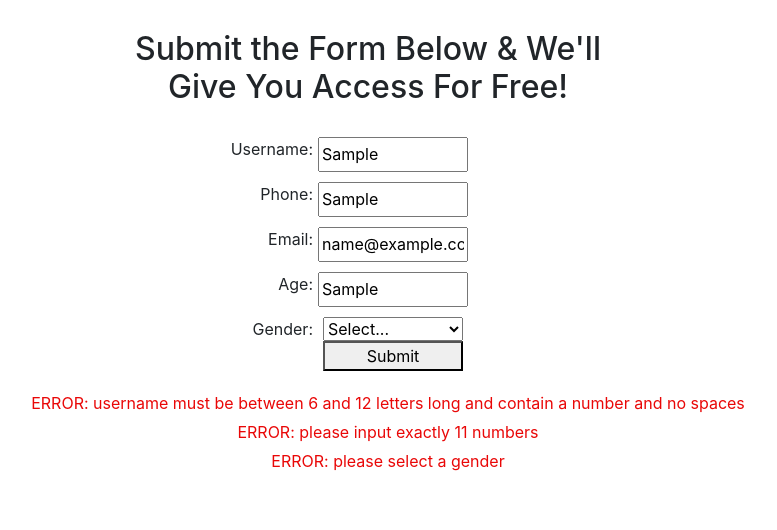
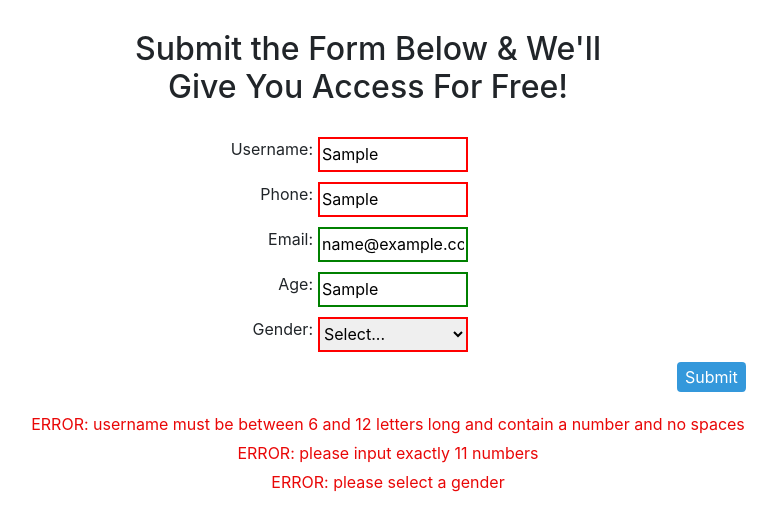
Before and after one commit to harrystead/Form-Validation, a plain HTML site: page index.html in a window 1280 px wide. Both pictures are taken after typing "Sample", "Sample", "name@example.com", "Sample" into the empty fields and a click on the button "Submit". Shown: the whole page, without its empty margins (272-1049 px from the left). Drawn offline with nearby package versions, Linux system fonts and the light colour scheme.

Commit message:
final changes to js file and styles on button

```diff
--- a/assets/script.js
+++ b/assets/script.js
@@ -18,10 +18,15 @@ $(document).ready(function () {
         var nameList = $("<li>").text("ERROR: username must be between 6 and 12 letters long and contain a number and no spaces");
         $("#error-list").append(nameList);
         nameList.attr("id", "list-items");
+
+        $("#name-input").css({'border' : '2px red solid'});
+
         console.log(false);
     } else {
       console.log("success");
       localStorage.setItem("name: ", nameInput);
+
+      $("#name-input").css({'border' : '2px green solid'});
     }
 
   }
@@ -33,10 +38,14 @@ $(document).ready(function () {
       var phoneList = $("<li>").text("ERROR: please input exactly 11 numbers");
       phoneList.attr("id", "list-items");
       $("#error-list").append(phoneList);
+      $("#phone-input").css({'border' : '2px red solid'});
       console.log(false)
     } else {
       console.log(true, "9");
       localStorage.setItem("phone-number: ", phoneInput);
+
+      $("#phone-input").css({'border' : '2px green solid'});
+
     }
 
   }
@@ -47,11 +56,13 @@ $(document).ready(function () {
 
     if (re.test(emailInput)) {
       console.log("email-input", true);
+      $("#email-input").css({'border' : '2px green solid'});
       localStorage.setItem("email: ", emailInput);
     } else {
       var emailList = $("<li>").text("ERROR: please enter a valid email address");
         $("#error-list").append(emailList);
         emailList.attr("id", "list-items");
+        $("#email-input").css({'border' : '2px red solid'});
         console.log(false);
     }
   }
@@ -63,10 +74,12 @@ $(document).ready(function () {
       var ageList = $("<li>").text("ERROR: you must be over 18 years old to gain full access");
       $("#error-list").append(ageList);
       ageList.attr("id", "list-items");
+      $("#age-input").css({'border' : '2px red solid'});
       console.log(false);
     } else {
       console.log("success");
       localStorage.setItem("age: ", ageInput);
+      $("#age-input").css({'border' : '2px green solid'});
     }
   }
   function validateGenderForm() {
@@ -74,11 +87,13 @@ $(document).ready(function () {
 
     if (genderInput) {
       localStorage.setItem("gender: ", genderInput);
+      $("#gender-select").css({'border' : '2px green solid'});
     }
     else {
       var genderList = $("<li>").text("ERROR: please select a gender");
       $("#error-list").append(genderList);
       genderList.attr("id", "list-items");
+      $("#gender-select").css({'border' : '2px red solid'});
       console.log(false)
     }
   }
--- a/assets/style.css
+++ b/assets/style.css
@@ -34,8 +34,29 @@ input {
     margin-left: 5px;
 }
 
-#gender-select,
+#gender-select {
+    margin-left: 5px;
+    margin-bottom: 10px;
+    height: 35px;
+    width: 150px;
+}
+
 #submit-btn {
-    margin-left: 10px;
-    width: 140px;
+
+    justify-content: center;
+    text-align: right;
+    margin-left: 54rem;
 }
+
+#submit-btn {
+    cursor: pointer;
+    background-color: #3498db;
+    border: 2px solid #3498db;
+    border-radius: 4px;
+    color: #fff;
+    display: block;
+}
+
+#submit-btn:hover {
+    opacity: 0.8;
+}
```
Also changed, not shown: index.html (+2 -1 lines).
